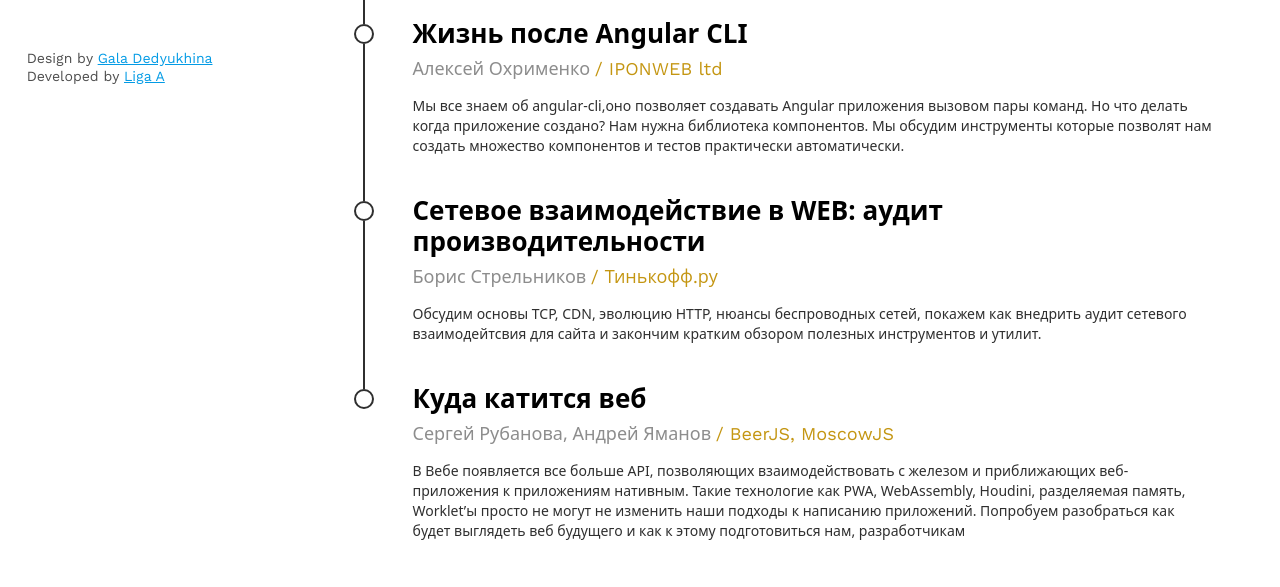
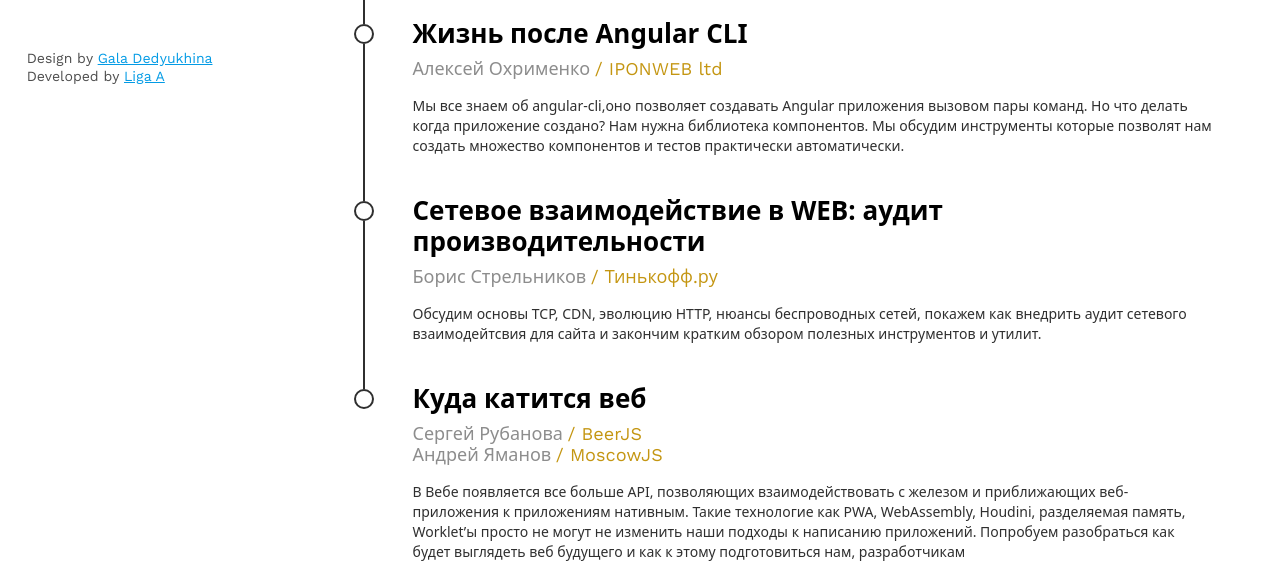
Before and after one commit to it52-jsnn/jsnn.ru, an Eleventy site: page src/events/9.md in a window 1280 px wide. Shown: the part 690-1277 px from the top of the page. Before the commit the page ends 1256 px from the top, so only its background shows below. Built offline with nearby package versions, Linux system fonts and the light colour scheme; Eleventy itself is replaced by a stand-in of ours; files that its build step writes are made by us from their sources; files whose address does not match are found by name; what lodash.capitalize would draw is missing.

Commit message:
Add support multiple speakers

```diff
--- a/src/_includes/schedule.njk
+++ b/src/_includes/schedule.njk
@@ -42,13 +42,32 @@ layout: layout.njk
           <h2 class="event-agenda__title">
             {{ speech.title }}
           </h2>
+
           <p class="event-agenda__speaker">
-            <span class="event-agenda__speaker-name">
-              {{ speech.speaker }}
-            </span>
+            {% if speech.speaker %}
+              <span class="event-agenda__speaker-name">
+                {{ speech.speaker }}
+              </span>
 
-            {% if speech.company %}
-              <span class="event-agenda__speaker-company">/ {{ speech.company }}</span>
+              {% if speech.company %}
+                <span class="event-agenda__speaker-company">/ {{ speech.company }}</span>
+              {% endif %}
+            {% endif %}
+
+            {% if speech.speakers %}
+              {% for person in speech.speakers %}
+                <span class="event-agenda__speaker-name">
+                  {{ person.name }}
+                </span>
+
+                {% if person.company %}
+                  <span class="event-agenda__speaker-company">/ {{ person.company }}</span>
+                {% endif %}
+
+                {% if not loop.last %}
+                  <br>
+                {% endif %}
+              {% endfor %}
             {% endif %}
           </p>
 
--- a/src/events/9.md
+++ b/src/events/9.md
@@ -37,8 +37,13 @@ speeches:
     description: 'Обсудим основы TCP, CDN, эволюцию HTTP, нюансы беспроводных сетей, покажем как внедрить аудит сетевого взаимодейтсвия для сайта и закончим кратким обзором полезных инструментов и утилит.'
 
   - title: Куда катится веб
-    speaker: Cергей Рубанова, Андрей Яманов
-    company: BeerJS, MoscowJS
+    speakers:
+      - name: Cергей Рубанова
+        company: BeerJS
+
+      - name: Андрей Яманов
+        company: MoscowJS
+
     description: 'В Вебе появляется все больше API, позволяющих взаимодействовать с железом и приближающих веб-приложения к приложениям нативным. Такие технологие как PWA, WebAssembly, Houdini, разделяемая память, Worklet’ы просто не могут не изменить наши подходы к написанию приложений. Попробуем разобраться как будет выглядеть веб будущего и как к этому подготовиться нам, разработчикам'
 
 ---
```
Also changed, not shown: src/events/13.md (+6 -2 lines).
